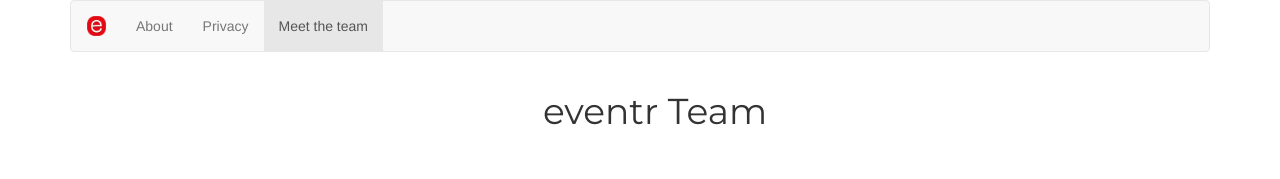
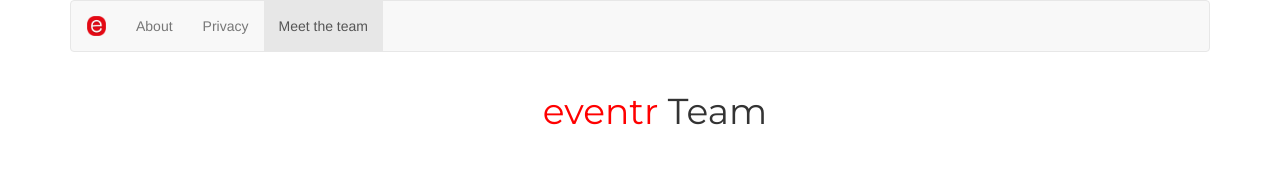
Before and after one commit to rameshgnair/rameshgnair.github.io, a plain HTML site: page team.html in a window 1280 px wide. Shown: the top 179 px of the page. Drawn offline with nearby package versions, Linux system fonts and the light colour scheme.

Commit message:
Small update

```diff
--- a/team.html
+++ b/team.html
@@ -78,7 +78,7 @@
       <div class="container">
         <div class="row">
           <div class="col-sm-12">
-            <center><h1>eventr Team</h1></center><br><br>
+            <center><h1><span id="eventr">eventr</span> Team</h1></center><br><br>
             <p>
               <span id="eventr">eventr</span> has an amazing team!
             </p>
```
